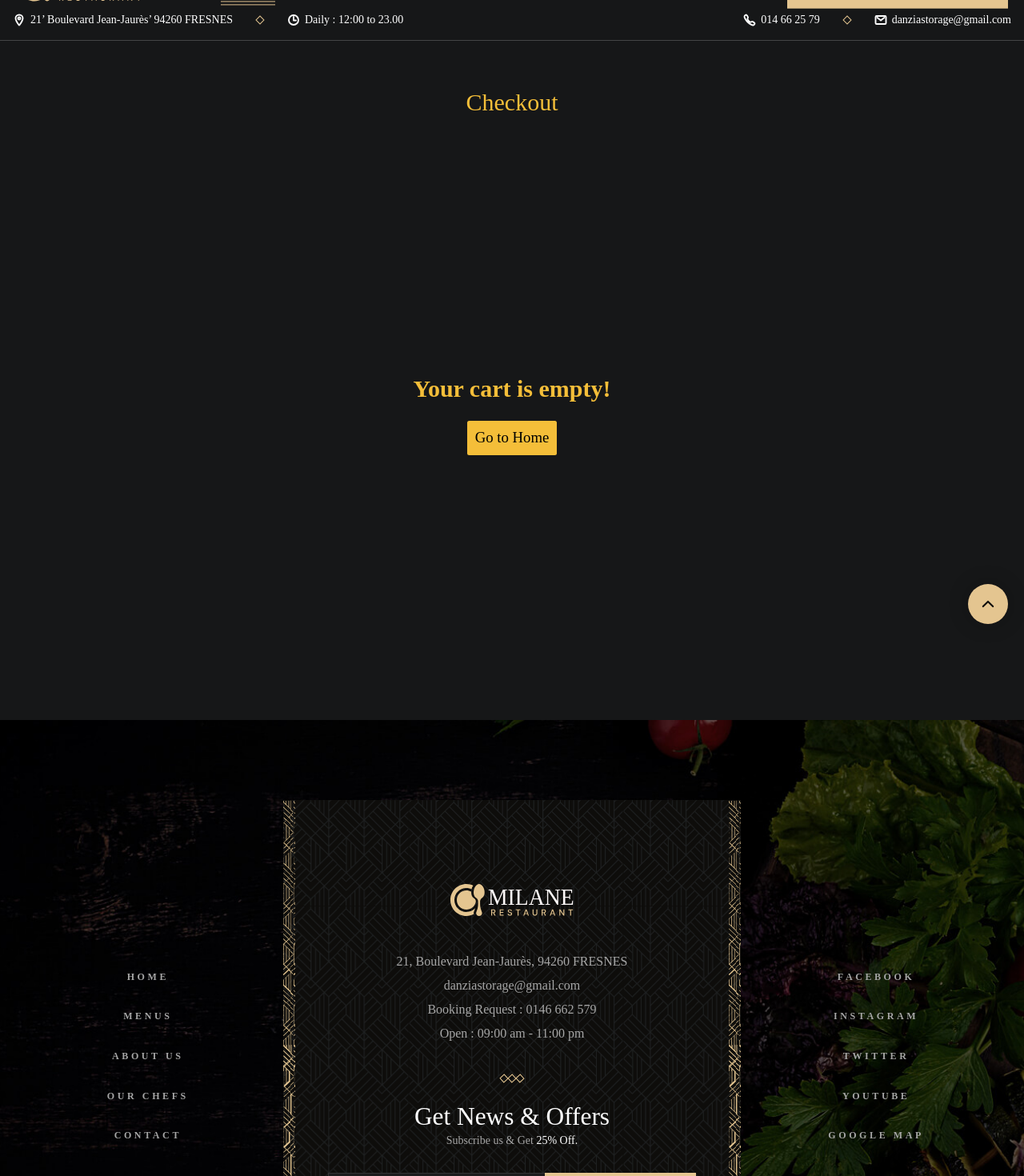
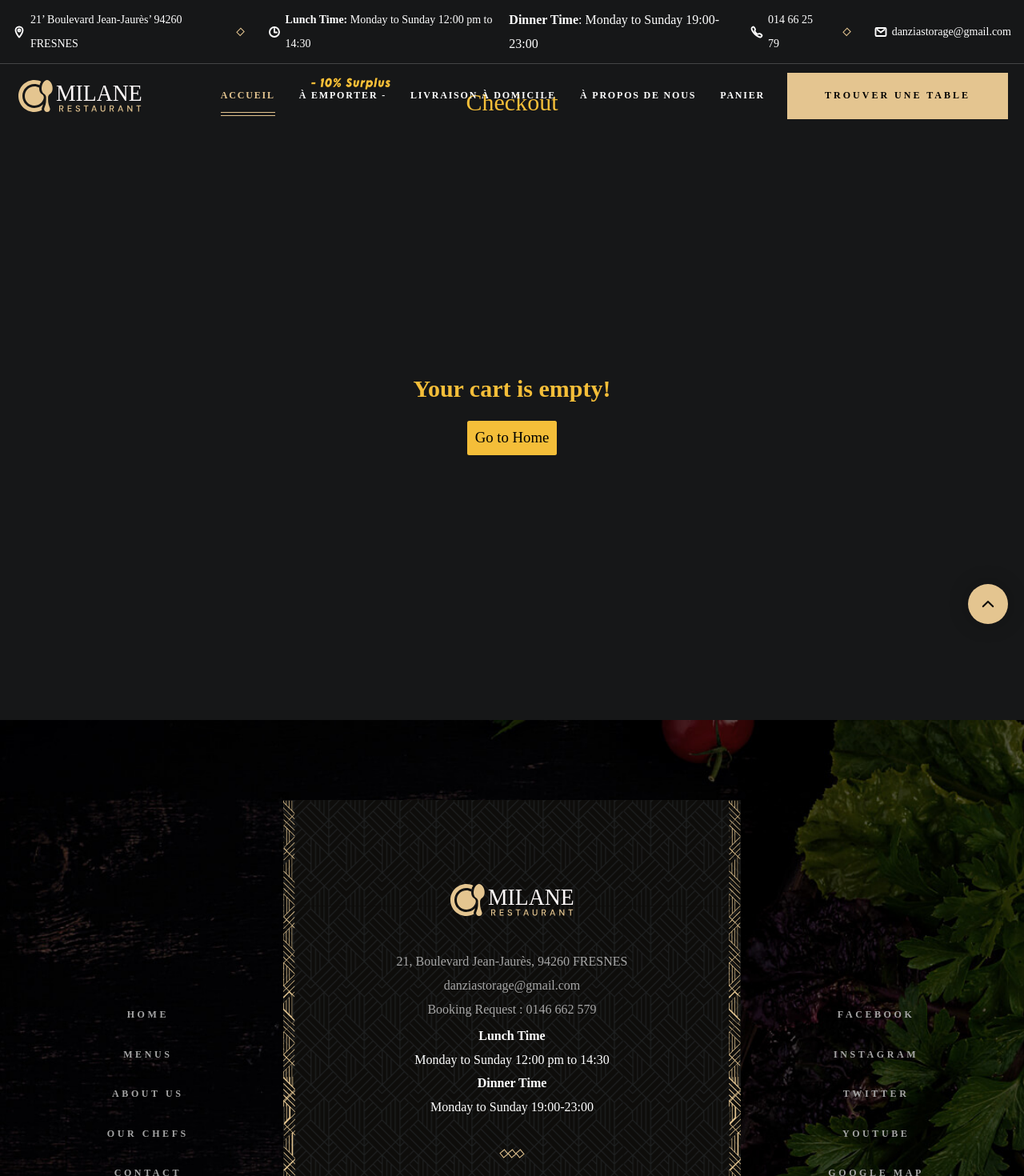
Before and after one commit to Tech-Xposer/Milane, a Next.js app in the folder milane/: page /checkout in a window 1280 px wide. Shown: the top 1470 px of the page at 80% size. Built offline with nearby package versions, Linux system fonts and the light colour scheme; a web font is replaced by a local one.

Commit message:
fix: time

```diff
--- a/milane/src/app/checkout/page.js
+++ b/milane/src/app/checkout/page.js
@@ -29,7 +29,7 @@ const Checkout = () => {
     const { name, value } = e.target;
     setFormData((prevData) => ({
       ...prevData,
-      [name]: value,
+      [name]: value
     }));
   };
 
@@ -59,7 +59,7 @@ const Checkout = () => {
       const response = await fetch("/api/sendmail", {
         method: "POST",
         headers: {
-          "Content-Type": "application/json",
+          "Content-Type": "application/json"
         },
         body: JSON.stringify({
           name,
@@ -67,8 +67,8 @@ const Checkout = () => {
           orders,
           email,
           address,
-          zipcode,
-        }),
+          zipcode
+        })
       });
 
       if (!response.ok) {
@@ -88,10 +88,12 @@ const Checkout = () => {
     }
   };
 
-  const totalPrice = orders.reduce((total, order) => total + (order.quantity * order.price), 0).toFixed(2);
+  const totalPrice = orders
+    .reduce((total, order) => total + order.quantity * order.price, 0)
+    .toFixed(2);
 
   return (
-    <div className="flex flex-col items-center justify-center p-5 text-white mt-[100px] md:h-screen w-full overflow-y-hidden">
+    <div className="flex flex-col items-center justify-center p-5 text-white mt-[100px] md:h-screen w-full ">
       <h2 className="text-5xl mb-4 text-[#F4BE39] font-londrina">Checkout</h2>
 
       {orders.length ? (
@@ -103,39 +105,74 @@ const Checkout = () => {
             <table className="table-auto w-full mb-6">
               <thead>
                 <tr>
-                  <th className="text-left p-2 border-b border-[#F4BE39]">Product</th>
-                  <th className="text-left p-2 border-b border-[#F4BE39]">Quantity</th>
-                  <th className="text-left p-2 border-b border-[#F4BE39]">Price (€)</th>
+                  <th className="text-left p-2 border-b border-[#F4BE39]">
+                    Product
+                  </th>
+                  <th className="text-left p-2 border-b border-[#F4BE39]">
+                    Quantity
+                  </th>
+                  <th className="text-left p-2 border-b border-[#F4BE39]">
+                    Price (€)
+                  </th>
+                  <th className="text-left p-2 border-b border-[#F4BE39]">
+                    Option
+                  </th>
                 </tr>
               </thead>
               <tbody>
                 {orders.map((order, index) => (
-                  <tr key={index} className="border-b border-[#F4BE39]">
-                    <td className="p-2">{order.name}</td>
-                    <td className="p-2">{order.quantity}</td>
-                    <td className="p-2">{(order.quantity * order.price).toFixed(2)} €</td>
-                  </tr>
+                  <>
+                    {" "}
+                    <tr key={index} className="border-b border-[#F4BE39]">
+                      <td className="p-2">{order.name}</td>
+                      <td className="p-2">{order.quantity}</td>
+                      <td className="p-2">
+                        {(order.quantity * order.price).toFixed(2)} €
+                      </td>
+                      {order.option && (
+                        <td colSpan="3" className="p-2">
+                          {order.option}
+                        </td>
+                      )}
+                    </tr>
+                  </>
                 ))}
+                <tr>
+                  <td colSpan="2" className="text-right p-2 font-semibold">
+                    Total:
+                  </td>
+                  <td className="p-2 font-semibold">{totalPrice} €</td>
+                </tr>
               </tbody>
             </table>
           </div>
           <div className="flex gap-4 items-center m-5">
             <span
               onClick={() => setOrderType("takeaway")}
-              className={`cursor-pointer ${orderType === "takeaway" ? "bg-[#F4BE39] p-2 text-black font-londrina" : "text-white"}`}
+              className={`cursor-pointer ${
+                orderType === "takeaway"
+                  ? "bg-[#F4BE39] p-2 text-black font-londrina"
+                  : "text-white"
+              }`}
             >
               À Emporter
             </span>
             <span
               onClick={() => setOrderType("home-delivery")}
-              className={`cursor-pointer ${orderType === "home-delivery" ? "bg-[#F4BE39] p-2 text-black font-londrina" : "text-white"}`}
+              className={`cursor-pointer ${
+                orderType === "home-delivery"
+                  ? "bg-[#F4BE39] p-2 text-black font-londrina"
+                  : "text-white"
+              }`}
             >
               Livraison à domicile
             </span>
           </div>
           <form onSubmit={handleSubmit} className="space-y-4">
             <div>
-              <label htmlFor="name" className="block text-lg">Name</label>
+              <label htmlFor="name" className="block text-lg">
+                Name
+              </label>
               <input
                 type="text"
                 id="name"
@@ -149,7 +186,9 @@ const Checkout = () => {
             </div>
 
             <div>
-              <label htmlFor="phone" className="block text-lg">Phone Number</label>
+              <label htmlFor="phone" className="block text-lg">
+                Phone Number
+              </label>
               <input
                 type="tel"
                 id="phone"
@@ -163,7 +202,9 @@ const Checkout = () => {
             </div>
 
             <div>
-              <label htmlFor="email" className="block text-lg">Email</label>
+              <label htmlFor="email" className="block text-lg">
+                Email
+              </label>
               <input
                 type="email"
                 id="email"
@@ -179,7 +220,9 @@ const Checkout = () => {
             {orderType === "home-delivery" && (
               <>
                 <div>
-                  <label htmlFor="address" className="block text-lg">Address</label>
+                  <label htmlFor="address" className="block text-lg">
+                    Address
+                  </label>
                   <input
                     type="text"
                     id="address"
@@ -192,7 +235,9 @@ const Checkout = () => {
                   />
                 </div>
                 <div>
-                  <label htmlFor="zipcode" className="block text-lg">Zip Code</label>
+                  <label htmlFor="zipcode" className="block text-lg">
+                    Zip Code
+                  </label>
                   <input
                     type="text"
                     id="zipcode"
@@ -232,8 +277,15 @@ const Checkout = () => {
         </div>
       ) : (
         <div className="flex flex-col items-center justify-center h-screen w-full gap-10">
-          <span className="text-center text-5xl font-semibold text-[#F4BE39]">Your cart is empty!</span>
-          <Link href="/" className="text-3xl bg-[#F4BE39] p-4 rounded text-black hover:bg-yellow-600 transition duration-200">Go to Home</Link>
+          <span className="text-center text-5xl font-semibold text-[#F4BE39]">
+            Your cart is empty!
+          </span>
+          <Link
+            href="/"
+            className="text-3xl bg-[#F4BE39] p-4 rounded text-black hover:bg-yellow-600 transition duration-200"
+          >
+            Go to Home
+          </Link>
         </div>
       )}
     </div>
--- a/milane/src/components/Footer.jsx
+++ b/milane/src/components/Footer.jsx
@@ -34,7 +34,14 @@ const Footer = () => {
               Booking Request : 0146 662 579
             </a>
 
-            <p className="body-4">Open : 09:00 am - 11:00 pm</p>
+            <span className="flex flex-col">
+              <b className="text-[#]">Lunch Time</b> Monday to Sunday 12:00 pm
+              to 14:30{" "}
+            </span>
+            <span className="flex flex-col">
+              {" "}
+              <b>Dinner Time</b> Monday to Sunday 19:00-23:00
+            </span>
 
             <div className="wrapper">
               <div className="separator"></div>
--- a/milane/src/components/Header.jsx
+++ b/milane/src/components/Header.jsx
@@ -154,8 +154,15 @@ const Header = ({ toggleMenu }) => {
             <address className="body-4">
               21&rsquo; Boulevard Jean-Jaurès&rsquo; 94260 FRESNES <br />
               France
-            </address>
-            <p className="body-4 navbar-text">Open: 9.30 am - 2.30pm</p>
+            </address>{" "}
+            <span className="flex flex-col">
+              <b className="text-[#]">Lunch Time</b> Monday to Sunday 12:00 pm
+              to 14:30{" "}
+            </span>
+            <span className="flex flex-col">
+              {" "}
+              <b>Dinner Time</b> Monday to Sunday 19:00-23:00
+            </span>
             <a
               href="mailto:khullarakshay723@gmail.com"
               className="body-4 sidebar-link"
--- a/milane/src/components/Menu.jsx
+++ b/milane/src/components/Menu.jsx
@@ -188,7 +188,10 @@ const DishCard = ({ menuItem }) => {
         </span>
 
         {/* Display choice options if available */}
-        <div className="flex gap-5 items-center">
+        <div className="flex gap-5 items-center flex-col">
+          <span className="text-2xl text-[#F4BE39] font-quicksand">
+            Choose any one
+          </span>
           {menuItem.options &&
             menuItem.options.map((option, index) => (
               <div key={index} className="flex gap-1 items-center">
@@ -199,6 +202,7 @@ const DishCard = ({ menuItem }) => {
                   value={option.name} // Value for the option
                   checked={selectedOption === option.name} // Check if selected
                   onChange={() => handleOptionChange(option.name)} // Handle change
+
                 />
                 <label
                   htmlFor={`option-${index}`}
--- a/milane/src/components/StaticMenu.jsx
+++ b/milane/src/components/StaticMenu.jsx
@@ -223,10 +223,13 @@ const StaticMenu = ({ toggleMenu }) => {
         </ul>
 
         <p className="menu-text text-center">
-          During winter daily from <span className="span">9:00 pm</span> to{" "}
-          <span className="span">11:00 pm</span>
+          Lunch Time <span className="span">12:00 pm</span> to{" "}
+          <span className="span">14:30</span>
         </p>
-
+        <p className="menu-text text-center">
+          Dinner Time <span className="span">19:00</span> to{" "}
+          <span className="span">23:00</span>
+        </p>
         <button href="" className="btn btn-primary" onClick={toggleMenu}>
           <span className="text text-1">View All Menu</span>
           <span className="text text-2" aria-hidden="true">
--- a/milane/src/components/TopBar.jsx
+++ b/milane/src/components/TopBar.jsx
@@ -13,11 +13,21 @@ const TopBar = () => {
           </span>
         </address>
         <div className="separator" />
-        <div className="topbar-item item-2">
-          <div className="icon">
+        <div className="topbar-item item-2 ">
+          <div className="icon ">
             <ion-icon name="time-outline" aria-hidden="true" />
           </div>
-          <span className="span">Daily : 12:00 to 23.00 </span>
+          <div className="flex gap-5">
+            {" "}
+            <span className="span">
+              <b className="text-[#]">Lunch Time:</b> Monday to Sunday
+              12:00 pm to 14:30{" "}
+            </span>
+            <span>
+              {" "}
+              <b>Dinner Time</b>: Monday to Sunday 19:00-23:00
+            </span>
+          </div>
         </div>
         <a href="tel:014662579" className="topbar-item link">
           <div className="icon">
```
